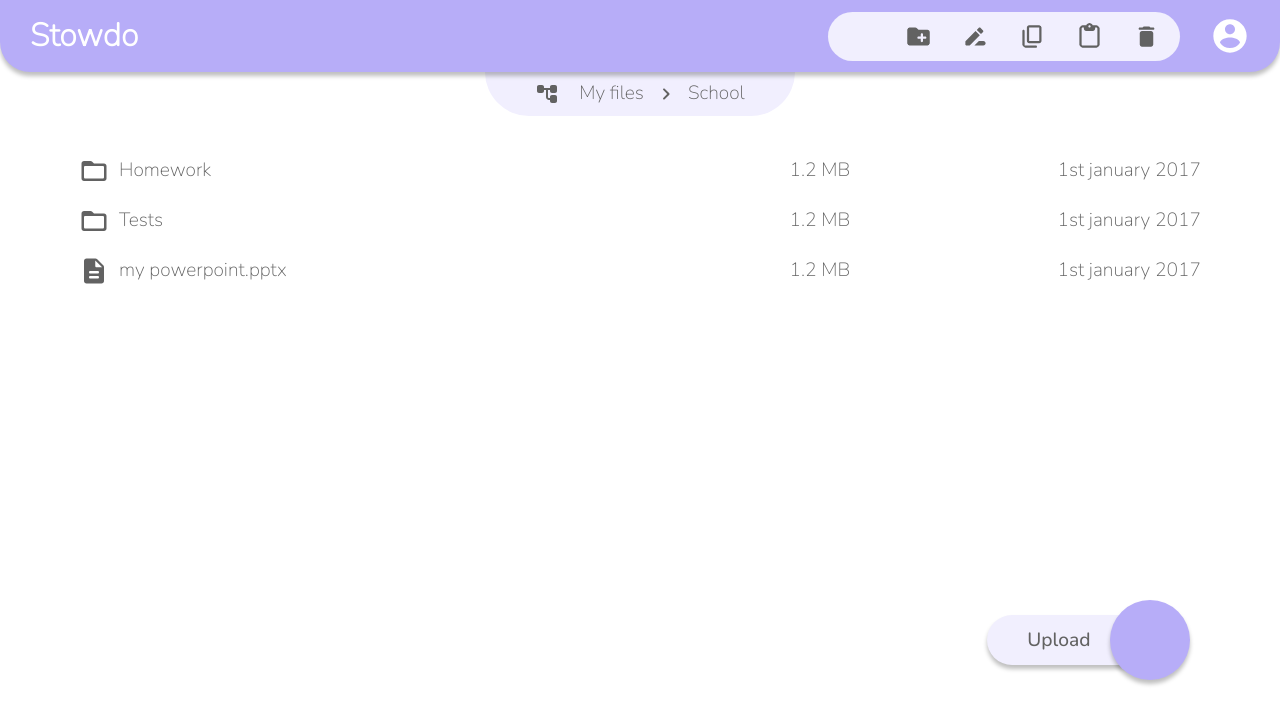
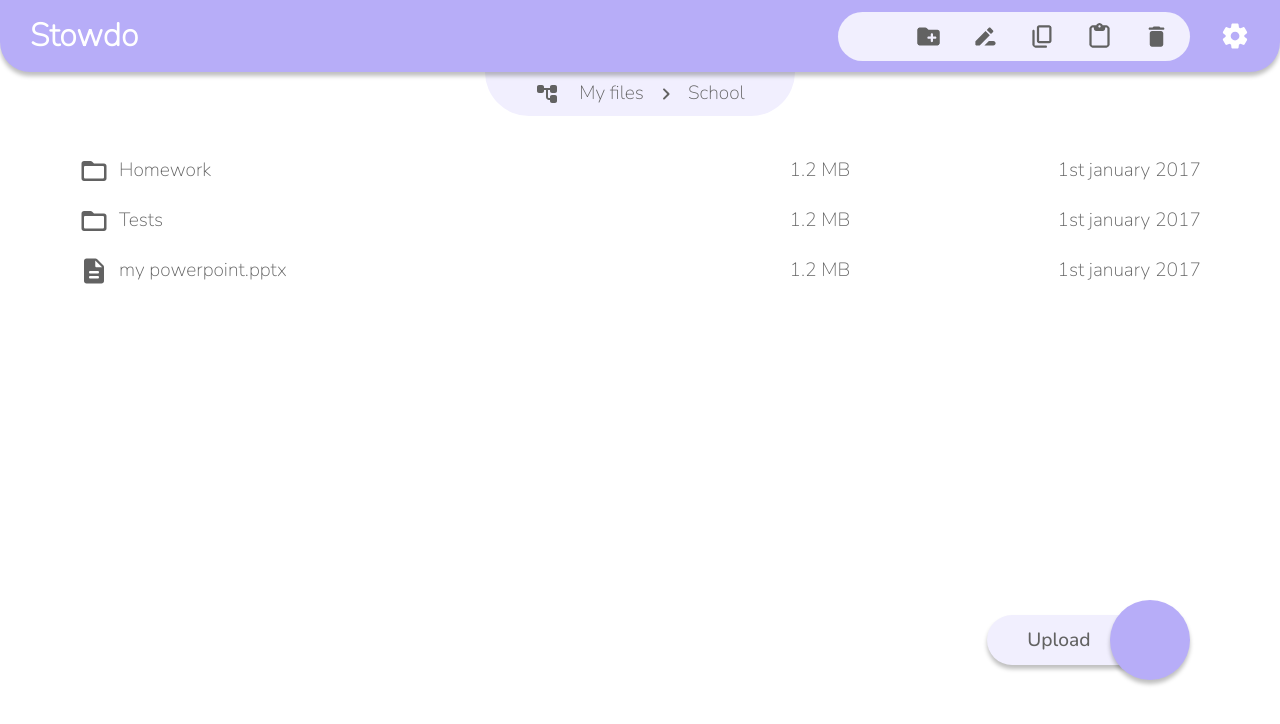
Before and after one commit to Stowdo/frontend, a React (Create React App) app: page / in a window 1280 px wide. Shown: the top 724 px of the page. Built offline with nearby package versions, Linux system fonts and the light colour scheme; some icons are missing.

Commit message:
[src] multiple fixes

```diff
--- a/src/pages/Settings.js
+++ b/src/pages/Settings.js
@@ -21,7 +21,7 @@ function Settings() {
 
     return (
         <div className="Settings">
-            <StaticHeader withSettings={true} />
+            <StaticHeader withClose={true} />
             <Form
                 title='User settings'
                 fields={[
--- a/src/shared/AccountLogo.js
+++ /dev/null
@@ -1,19 +0,0 @@
-import React from 'react'
-import { useNavigate } from 'react-router-dom'
-import { ReactComponent as Logo } from '../shapes/account.svg'
-
-import './AccountLogo.scss'
-
-function AccountLogo() {
-    const navigate = useNavigate()
-
-    const handleClick = () => {
-        navigate('/settings')
-    }
-
-    return (
-        <Logo className='AccountLogo' onClick={handleClick} />
-    )
-}
-
-export default AccountLogo
--- a/src/shared/AccountLogo.scss
+++ /dev/null
@@ -1,13 +0,0 @@
-@import '../styles/main';
-
-.AccountLogo {
-    fill: $color-foreground-light;
-    width: 40px;
-    height: 40px;
-    transition-duration: $transition-factor * 2;
-
-    &:hover {
-        cursor: pointer;
-        fill: darken($color-foreground-light, 10%);
-    }
-}
--- a/src/shared/FormInput.scss
+++ b/src/shared/FormInput.scss
@@ -1,10 +1,22 @@
 @import '../styles/main';
 
 .FormInput {
+    box-sizing: border-box;
     border: none;
     border-bottom: 1px solid $color-foreground-dark;
     text-align: center;
     color: $color-foreground-dark;
     font-size: 1.2em;
     min-width: 300px;
+    padding-bottom: 1px;
+
+    &:focus {
+        border-color: $color-primary;
+        border-width: 2px;
+        padding-bottom: initial;
+
+        &::placeholder {
+            color: $color-primary;
+        }
+    }
 }
--- a/src/shared/StaticHeader.js
+++ b/src/shared/StaticHeader.js
@@ -1,23 +1,45 @@
 import React from 'react'
+import { useNavigate } from 'react-router-dom'
 
-import AccountLogo from './AccountLogo'
 import ActionBar from './ActionBar'
+import { ReactComponent as SettingsIcon } from '../shapes/settings.svg'
+import { ReactComponent as CloseIcon } from '../shapes/close.svg'
+
 import './StaticHeader.scss'
 
-function StaticHeader(props) {
+
+function StaticHeader({ withActions=false, withSettings=false, withClose=false }) {
+    const navigate = useNavigate()
+
+    const handleSettingsClick = () => {
+        navigate('/settings')
+    }
+
+    const handleCloseClick = () => {
+        navigate('/')
+    }
+
     return (
         <div className='StaticHeader'>
             <div className='StaticHeader__inner'>
-                <h1>Stowdo</h1>
-                {props.withActions || props.withSettings
+                <a href='/'><h1>Stowdo</h1></a>
+                {withActions || withSettings || withClose
                 ?   <div className='StaticHeader__actions'>
-                        {props.withActions
+                        {withActions
                         ?   <ActionBar />
                         :   React.null
                         }
-                        {props.withSettings
-                        ?   <AccountLogo className='StaticHeader__account' />
-                        :   React.null
+                        {withClose
+                        ?   <CloseIcon
+                                className='StaticHeader__icon'
+                                onClick={handleCloseClick}
+                            />
+                        :   withSettings
+                            ?   <SettingsIcon
+                                    className='StaticHeader__icon'
+                                    onClick={handleSettingsClick}
+                                />
+                            :       React.null
                         }
                     </div>
                 :   React.null
--- a/src/shared/StaticHeader.scss
+++ b/src/shared/StaticHeader.scss
@@ -8,12 +8,12 @@
     position: sticky;
 
     &__inner {
-        color: $color-foreground-light;
         display: flex;
         justify-content: space-between;
         align-items: center;
 
         h1 {
+            color: $color-foreground-light;
             font-size: 2em;
             margin: 10px 0;
         }
@@ -23,4 +23,16 @@
         display: flex;
         align-items: center;
     }
+
+    &__icon {
+        fill: $color-foreground-light;
+        width: 30px;
+        height: 30px;
+        transition-duration: $transition-factor * 2;
+
+        &:hover {
+            cursor: pointer;
+            fill: darken($color-foreground-light, 10%);
+        }
+    }
 }
--- a/src/shared/UploadBar.js
+++ b/src/shared/UploadBar.js
@@ -7,7 +7,7 @@ import './UploadBar.scss'
 
 function UploadBar() {
     return (
-        <div className='UploadBar__container'>
+        <div className='UploadBar__container' title='Upload'>
             <div className='UploadBar'>
                 <p className='UploadBar__label'>Upload</p>
                 <UploadIcon className='UploadBar__button' />
--- a/src/shared/UploadBar.scss
+++ b/src/shared/UploadBar.scss
@@ -18,7 +18,6 @@ $label-offset: $button-padding + math.div($icon-size, 2);
 
         &:hover {
             cursor: pointer;
-            transform: scale(115%);
 
             .UploadBar {
                 &__label {
--- a/src/styles/_reset.scss
+++ b/src/styles/_reset.scss
@@ -107,6 +107,6 @@ input, select {
 input, select, textarea, button {
     font-family: 'Nunito Light';
     &:focus {
-        outline-color: $color-primary;
+        outline: none;
     }
 }
```
Also changed, not shown: src/shapes/close.svg (added), src/shapes/settings.svg (added).
